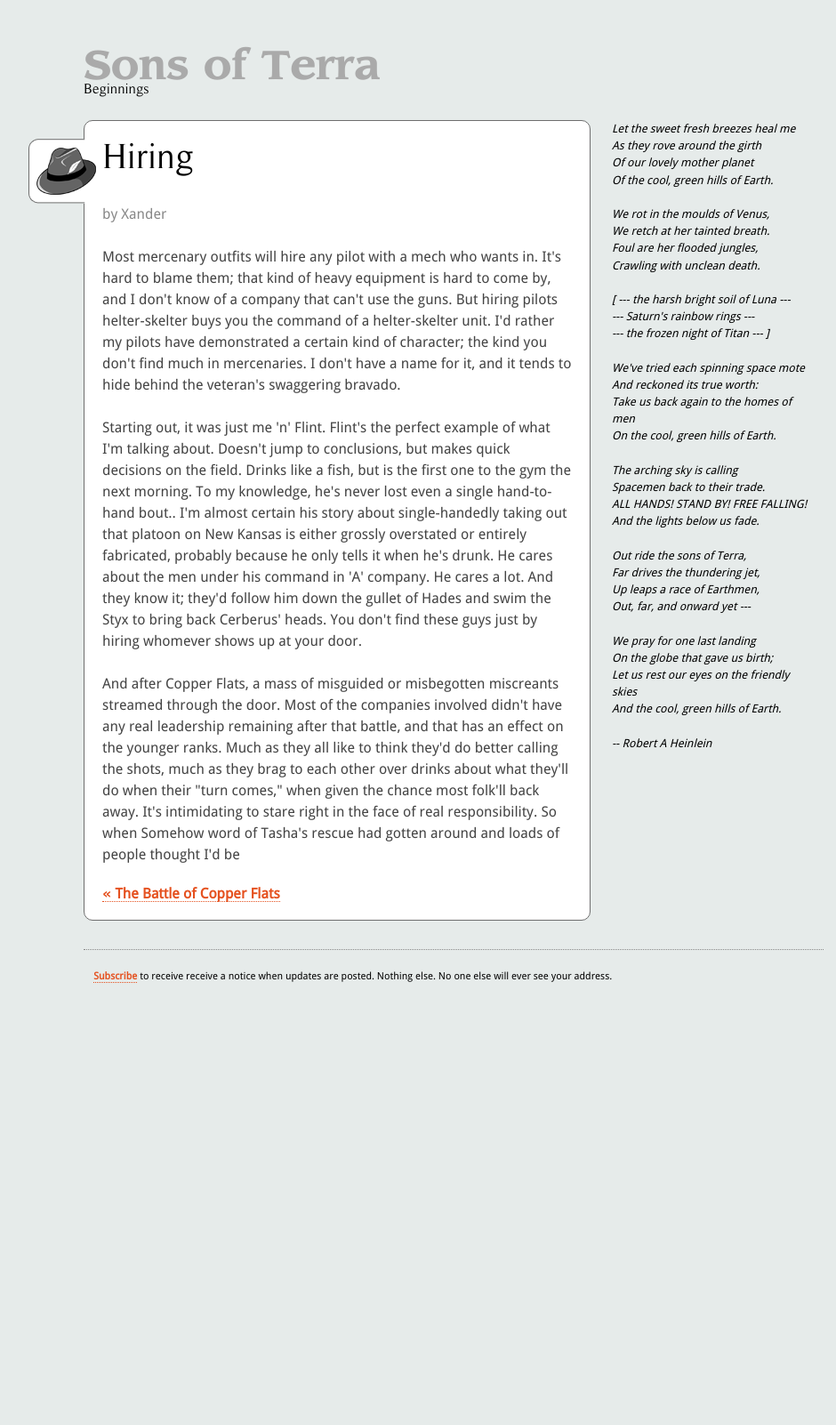
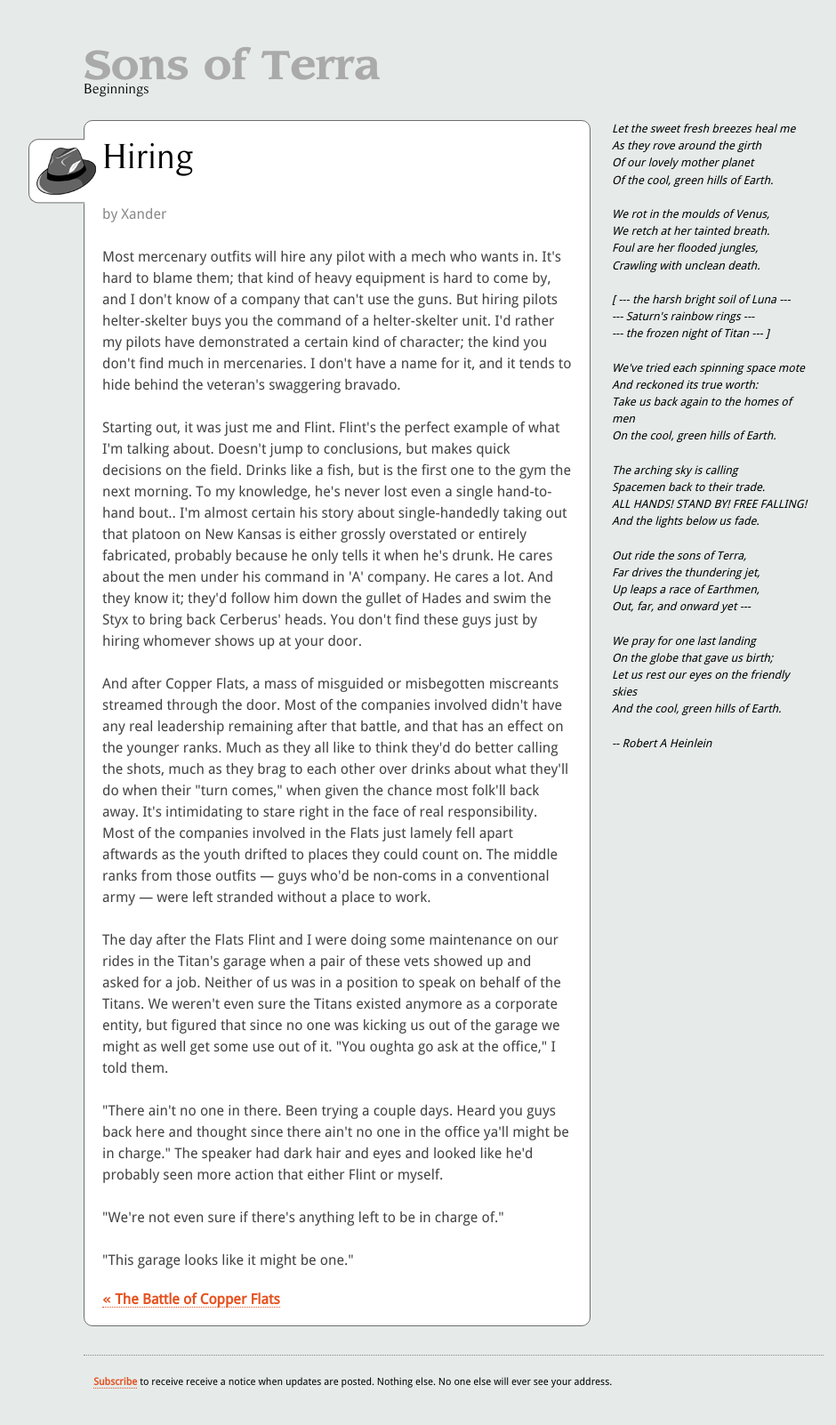
Before and after one commit to saturdayplace/Sons-of-Terra, a Jekyll site: the page built from _posts/3013-01-22-hiring.html, in a window 1280 px wide. Shown: the whole page at 89% size, without its empty margins (130-1070 px from the left). Built offline with Jekyll 4.4.1, drawn with Linux system fonts in a browser that asks for light colours; nearby versions of some CDN libraries; before the commit the page ends 1146 px from its top, so only the background shows below that.

Commit message:
More work on Hiring

```diff
--- a/_posts/3013-01-22-hiring.html
+++ b/_posts/3013-01-22-hiring.html
@@ -1,14 +1,18 @@
 ---
 layout: post
-title:
 author: Xander
 ---
 
 <p>Most mercenary outfits will hire any pilot with a mech who wants in. It's hard to blame them; that kind of heavy equipment is hard to come by, and I don't know of a company that can't use the guns. But hiring pilots helter-skelter buys you the command of a helter-skelter unit. I'd rather my pilots have demonstrated a certain kind of character; the kind you don't find much in mercenaries. I don't have a name for it, and it tends to hide behind the veteran's swaggering bravado.</p>
 
-<p>Starting out, it was just me 'n' Flint. Flint's the perfect example of what I'm talking about. Doesn't jump to conclusions, but makes quick decisions on the field. Drinks like a fish, but is the first one to the gym the next morning. To my knowledge, he's never lost even a single hand-to-hand bout.. I'm almost certain his story about single-handedly taking out that platoon on New Kansas is either grossly overstated or entirely fabricated, probably because he only tells it when he's drunk. He cares about the men under his command in 'A' company. He cares a lot. And they know it; they'd follow him down the gullet of Hades and swim the Styx to bring back Cerberus' heads. You don't find these guys just by hiring whomever shows up at your door.</p>
+<p>Starting out, it was just me and Flint. Flint's the perfect example of what I'm talking about. Doesn't jump to conclusions, but makes quick decisions on the field. Drinks like a fish, but is the first one to the gym the next morning. To my knowledge, he's never lost even a single hand-to-hand bout.. I'm almost certain his story about single-handedly taking out that platoon on New Kansas is either grossly overstated or entirely fabricated, probably because he only tells it when he's drunk. He cares about the men under his command in 'A' company. He cares a lot. And they know it; they'd follow him down the gullet of Hades and swim the Styx to bring back Cerberus' heads. You don't find these guys just by hiring whomever shows up at your door.</p>
 
-<p>And after Copper Flats, a mass of misguided or misbegotten miscreants streamed through the door. Most of the companies involved didn't have any real leadership remaining after that battle, and that has an effect on the younger ranks. Much as they all like to think they'd do better calling the shots, much as they brag to each other over drinks about what they'll do when their "turn comes," when given the chance most folk'll back away. It's intimidating to stare right in the face of real responsibility. So when
+<p>And after Copper Flats, a mass of misguided or misbegotten miscreants streamed through the door. Most of the companies involved didn't have any real leadership remaining after that battle, and that has an effect on the younger ranks. Much as they all like to think they'd do better calling the shots, much as they brag to each other over drinks about what they'll do when their "turn comes," when given the chance most folk'll back away. It's intimidating to stare right in the face of real responsibility. Most of the companies involved in the Flats just lamely fell apart aftwards as the youth drifted to places they could count on. The middle ranks from those outfits &mdash; guys who'd be non-coms in a conventional army &mdash; were left stranded without a place to work.</p>
 
+<p>The day after the Flats Flint and I were doing some maintenance on our rides in the Titan's garage when a pair of these vets showed up and asked for a job. Neither of us was in a position to speak on behalf of the Titans. We weren't even sure the Titans existed anymore as a corporate entity, but figured that since no one was kicking us out of the garage we might as well get some use out of it. "You oughta go ask at the office," I told them.</p>
 
-Somehow word of Tasha's rescue had gotten around and loads of people thought I'd be
+<p>"There ain't no one in there. Been trying a couple days. Heard you guys back here and thought since there ain't no one in the office ya'll might be in charge." The speaker had dark hair and eyes and looked like he'd probably seen more action that either Flint or myself.</p>
+
+<p>"We're not even sure if there's anything left to be in charge of."</p>
+
+<p>"This garage looks like it might be one."
```
